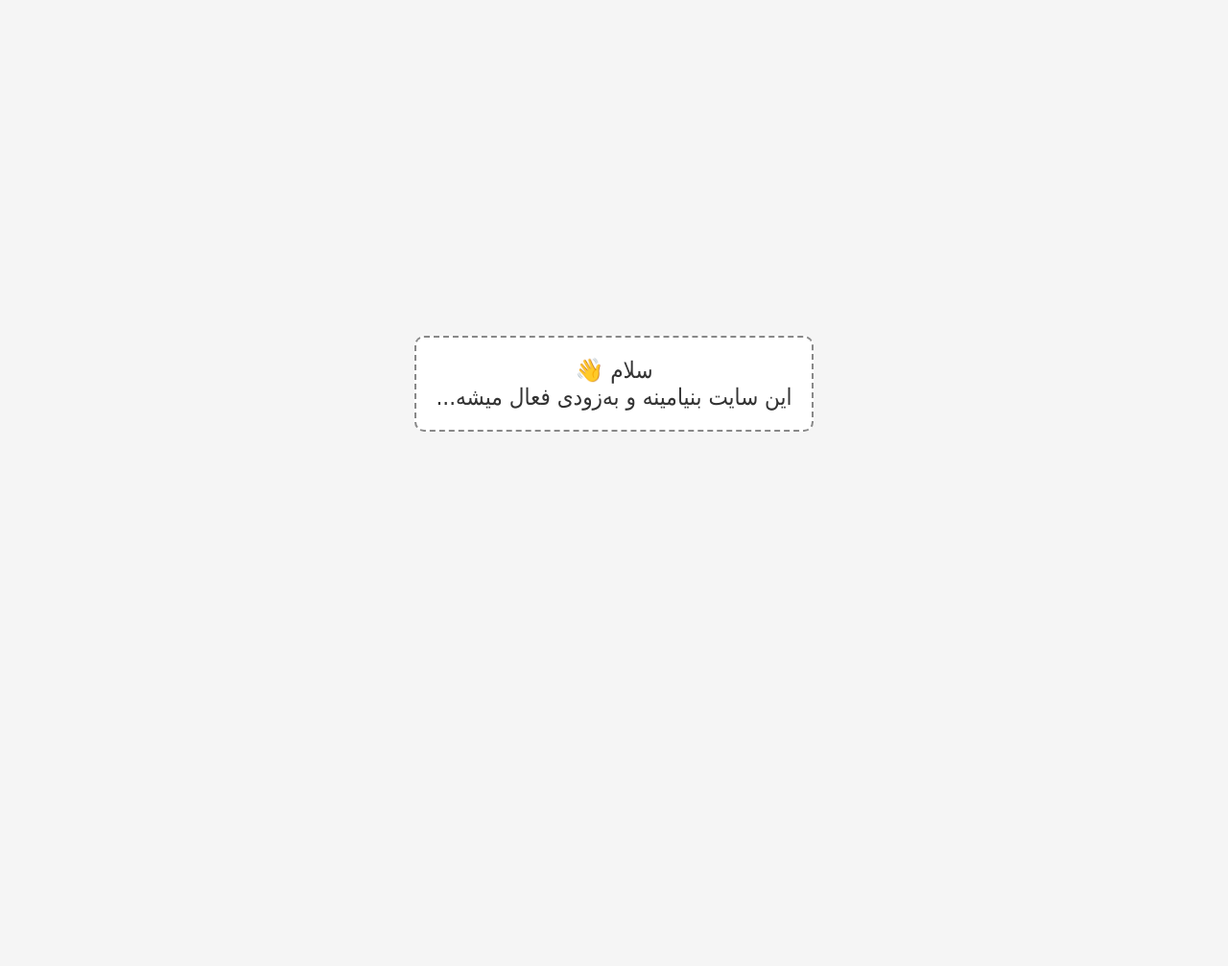
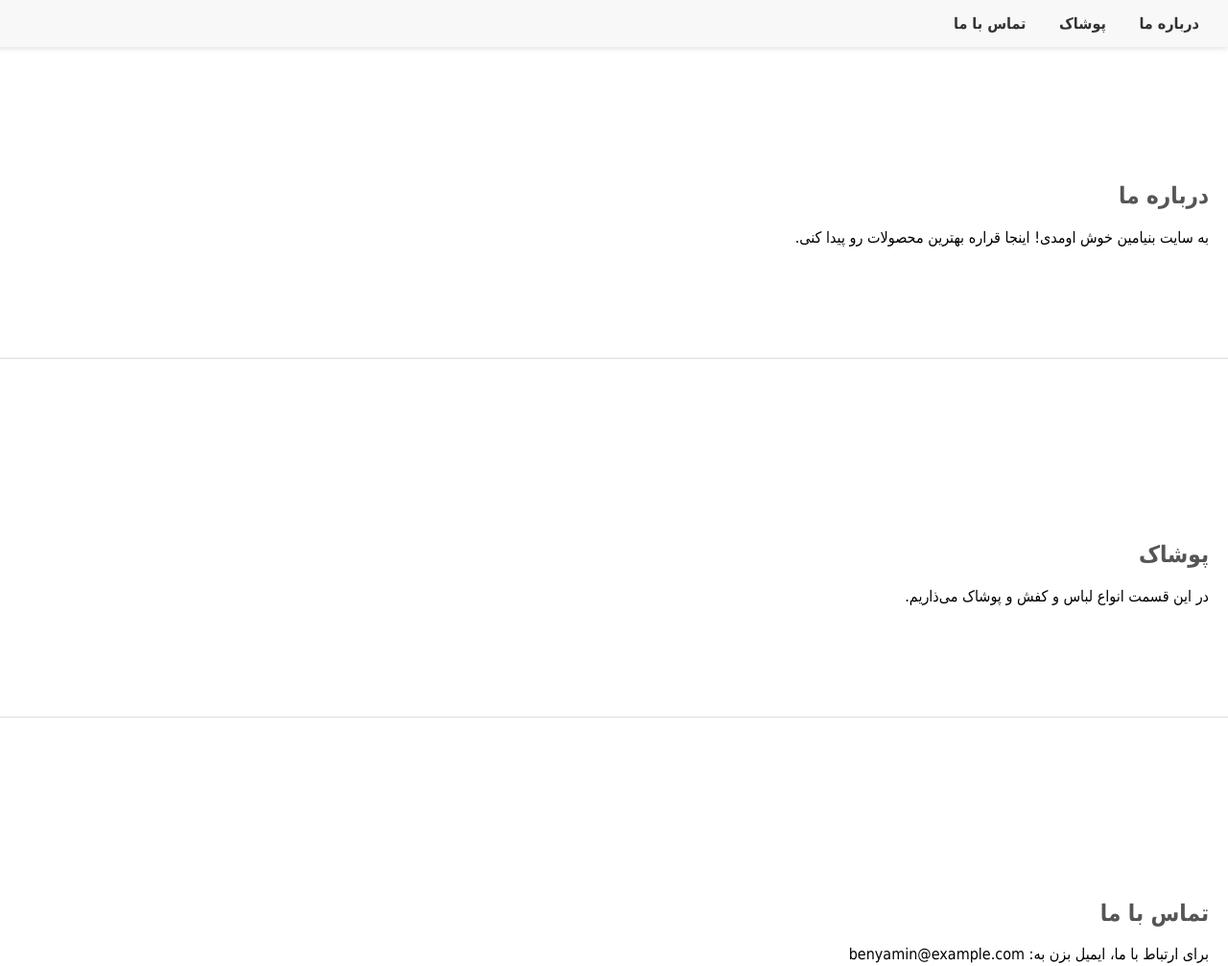
Before and after one commit to benyamin1bA/mysite, a plain HTML site: page index.html in a window 1280 px wide. Shown: the top 1007 px of the page at 96% size. Before the commit the page ends 800 px from the top, so only its background shows below. Drawn offline with Linux system fonts and the light colour scheme.

Commit message:
Update index.html

```diff
--- a/index.html
+++ b/index.html
@@ -2,33 +2,66 @@
 <html lang="fa">
 <head>
   <meta charset="UTF-8">
-  <title>به‌زودی...</title>
+  <title>سایت بنیامین</title>
   <style>
     body {
-      background-color: #f5f5f5;
+      direction: rtl;
       font-family: Tahoma, sans-serif;
-      display: flex;
-      align-items: center;
-      justify-content: center;
-      height: 100vh;
       margin: 0;
-      direction: rtl;
+      padding: 0;
+      scroll-behavior: smooth;
     }
-    .message {
-      font-size: 24px;
+
+    nav {
+      background-color: #f8f8f8;
+      padding: 15px;
+      position: fixed;
+      top: 0;
+      width: 100%;
+      box-shadow: 0 2px 5px rgba(0, 0, 0, 0.1);
+      z-index: 999;
+    }
+
+    nav a {
+      margin: 0 15px;
+      text-decoration: none;
       color: #333;
-      text-align: center;
-      padding: 20px;
-      border: 2px dashed #888;
-      border-radius: 10px;
-      background-color: #fff;
+      font-weight: bold;
+    }
+
+    section {
+      padding: 100px 20px;
+      margin-top: 70px;
+      border-bottom: 1px solid #ddd;
+    }
+
+    h2 {
+      color: #555;
     }
   </style>
 </head>
 <body>
-  <div class="message">
-    سلام 👋<br>
-    این سایت بنیامینه و به‌زودی فعال میشه...
-  </div>
+
+  <nav>
+    <a href="#about">درباره ما</a>
+    <a href="#products">پوشاک</a>
+    <a href="#contact">تماس با ما</a>
+  </nav>
+
+  <section id="about">
+    <h2>درباره ما</h2>
+    <p>به سایت بنیامین خوش اومدی! اینجا قراره بهترین محصولات رو پیدا کنی.</p>
+  </section>
+
+  <section id="products">
+    <h2>پوشاک</h2>
+    <p>در این قسمت انواع لباس و کفش و پوشاک می‌ذاریم.</p>
+  </section>
+
+  <section id="contact">
+    <h2>تماس با ما</h2>
+    <p>برای ارتباط با ما، ایمیل بزن به: benyamin@example.com</p>
+  </section>
+
 </body>
 </html>
```
